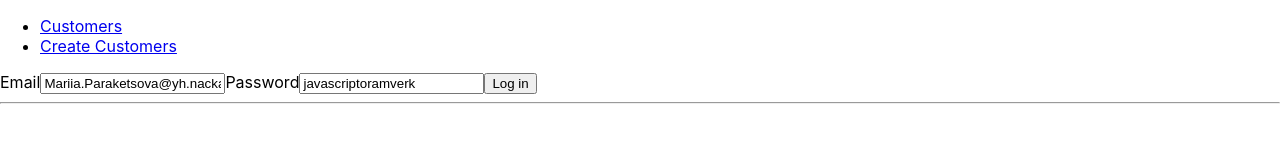
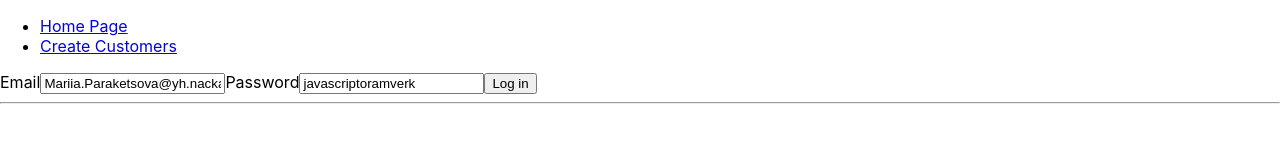
Before and after one commit to paraketsova/nackademin-b2b-crm, a React (Create React App) app: page / in a window 1280 px wide. Shown: the top 160 px of the page. Built offline with nearby package versions, Linux system fonts and the light colour scheme.

Commit message:
Fix pages name at navigations ink

```diff
--- a/src/App.js
+++ b/src/App.js
@@ -28,7 +28,7 @@
 
       <ul>
         <li>
-          <Link to="/"> Customers</Link>
+          <Link to="/"> Home Page</Link>
         </li>
         <li>
           <Link to="/customers/create">Create Customers</Link>
```
Also changed, not shown: 1 other file (tests, documents, lock files or other folders).
